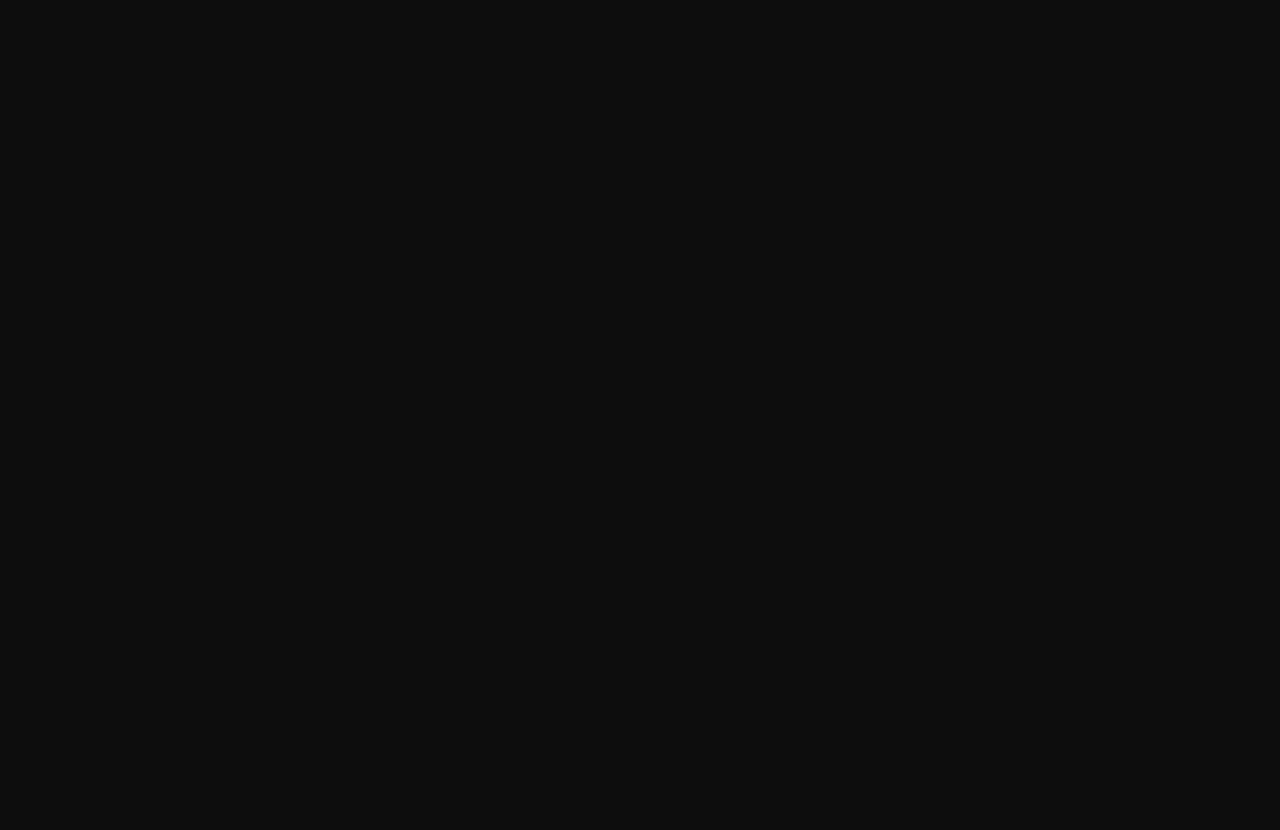
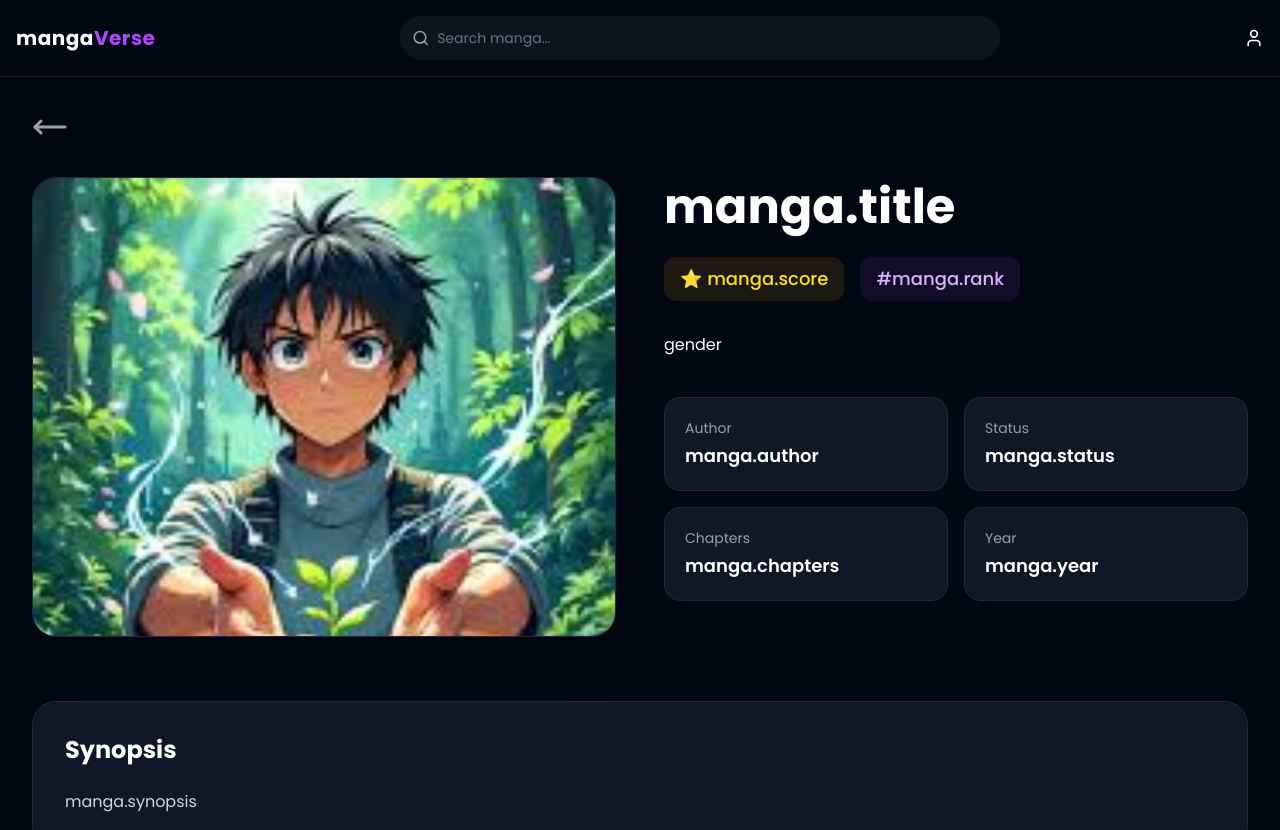
Before and after one commit to 01mehran/mangaVerse, a React (Vite) app: page /manga/1 in a window 1280 px wide. Before the commit this address had no page. Shown: the top 830 px of the page. Before the commit the page ends 800 px from the top, so only its background shows below. Built offline with nearby package versions, Linux system fonts and the light colour scheme.

Commit message:
feat(components): add static manga details component

```diff
--- a/src/App.jsx
+++ b/src/App.jsx
@@ -1,12 +1,15 @@
+// React-router-dom;
 import { Route, Routes } from "react-router-dom";
 
 // Components;
 import Home from "./pages/Home";
+import MangaDetails from "./pages/MangaDetails";
 
 function App() {
   return (
     <Routes>
       <Route path="/" element={<Home />} />
+      <Route path="/manga/:id" element={<MangaDetails />} />
     </Routes>
   );
 }
--- a/src/components/MangaCard.jsx
+++ b/src/components/MangaCard.jsx
@@ -1,9 +1,12 @@
+// React-router-dom;
+import { Link } from "react-router-dom";
+
 // Static image;
 import mangaImage from "../assets/manga.jfif";
 
 export default function MangaCard({ manga }) {
   return (
-    <section>
+    <Link to={`/manga/${manga.id}`}>
       <div className="group cursor-pointer overflow-hidden rounded-2xl border border-gray-800 bg-gray-900 shadow-md transition-all duration-300 hover:scale-[1.03] hover:shadow-xl">
         {/* Image */}
         <div className="relative overflow-hidden">
@@ -38,6 +41,6 @@ export default function MangaCard({ manga }) {
           <span className="text-sm text-gray-400">{manga.status}</span>
         </div>
       </div>
-    </section>
+    </Link>
   );
 }
--- /dev/null
+++ b/src/pages/MangaDetails.jsx
@@ -0,0 +1,96 @@
+// React-router-dom
+import { useParams } from "react-router-dom";
+
+// Components;
+import Container from "../components/Container";
+import Header from "../components/Header";
+import Footer from "../components/Footer";
+
+// Static image;
+import img from "../assets/manga.jfif";
+
+// Icons;
+import { MoveLeft } from "lucide-react";
+
+export default function MangaDetails() {
+  return (
+    <section className="min-h-screen bg-gray-950 text-white">
+      <Header />
+
+      <Container>
+        <main className="px-4 py-8">
+          {/* Back button */}
+          <button className="mb-8 cursor-pointer text-gray-400 transition hover:-translate-x-px hover:text-purple-400">
+            <MoveLeft size={36} />
+          </button>
+
+          {/* Top section */}
+          <section className="grid grid-cols-1 items-start gap-12 md:grid-cols-2">
+            {/* Cover */}
+            <div className="h-115 overflow-hidden rounded-3xl border border-gray-800 shadow-2xl">
+              <img
+                src={img}
+                alt={`Cover of manga.title`}
+                className="h-full w-full object-cover"
+              />
+            </div>
+
+            {/* Details */}
+            <div>
+              {/* Title */}
+              <h1 className="text-4xl leading-tight font-bold md:text-5xl">
+                manga.title
+              </h1>
+
+              {/* Score */}
+              <div className="mt-5 flex items-center gap-4">
+                <div className="rounded-xl bg-yellow-400/10 px-4 py-2 text-lg font-medium text-yellow-300">
+                  ⭐ manga.score
+                </div>
+
+                <div className="rounded-xl bg-purple-500/10 px-4 py-2 text-lg font-medium text-purple-300">
+                  #manga.rank
+                </div>
+              </div>
+
+              {/* Genres */}
+              <div className="mt-8 flex flex-wrap gap-3">gender</div>
+
+              {/* Info cards */}
+              <div className="mt-10 grid grid-cols-2 gap-4">
+                <div className="rounded-2xl border border-gray-800 bg-gray-900 p-5">
+                  <p className="text-sm text-gray-400">Author</p>
+                  <h3 className="mt-1 text-lg font-semibold">manga.author</h3>
+                </div>
+
+                <div className="rounded-2xl border border-gray-800 bg-gray-900 p-5">
+                  <p className="text-sm text-gray-400">Status</p>
+                  <h3 className="mt-1 text-lg font-semibold">manga.status</h3>
+                </div>
+
+                <div className="rounded-2xl border border-gray-800 bg-gray-900 p-5">
+                  <p className="text-sm text-gray-400">Chapters</p>
+                  <h3 className="mt-1 text-lg font-semibold">manga.chapters</h3>
+                </div>
+
+                <div className="rounded-2xl border border-gray-800 bg-gray-900 p-5">
+                  <p className="text-sm text-gray-400">Year</p>
+                  <h3 className="mt-1 text-lg font-semibold">manga.year</h3>
+                </div>
+              </div>
+            </div>
+          </section>
+
+          {/* Synopsis */}
+          <section className="mt-16 rounded-3xl border border-gray-800 bg-gray-900 p-8">
+            <h2 className="mb-5 text-2xl font-bold">Synopsis</h2>
+
+            <p className="leading-8 text-gray-300">manga.synopsis</p>
+          </section>
+        </main>
+      </Container>
+
+      <Footer />
+    </section>
+  );
+}
```
